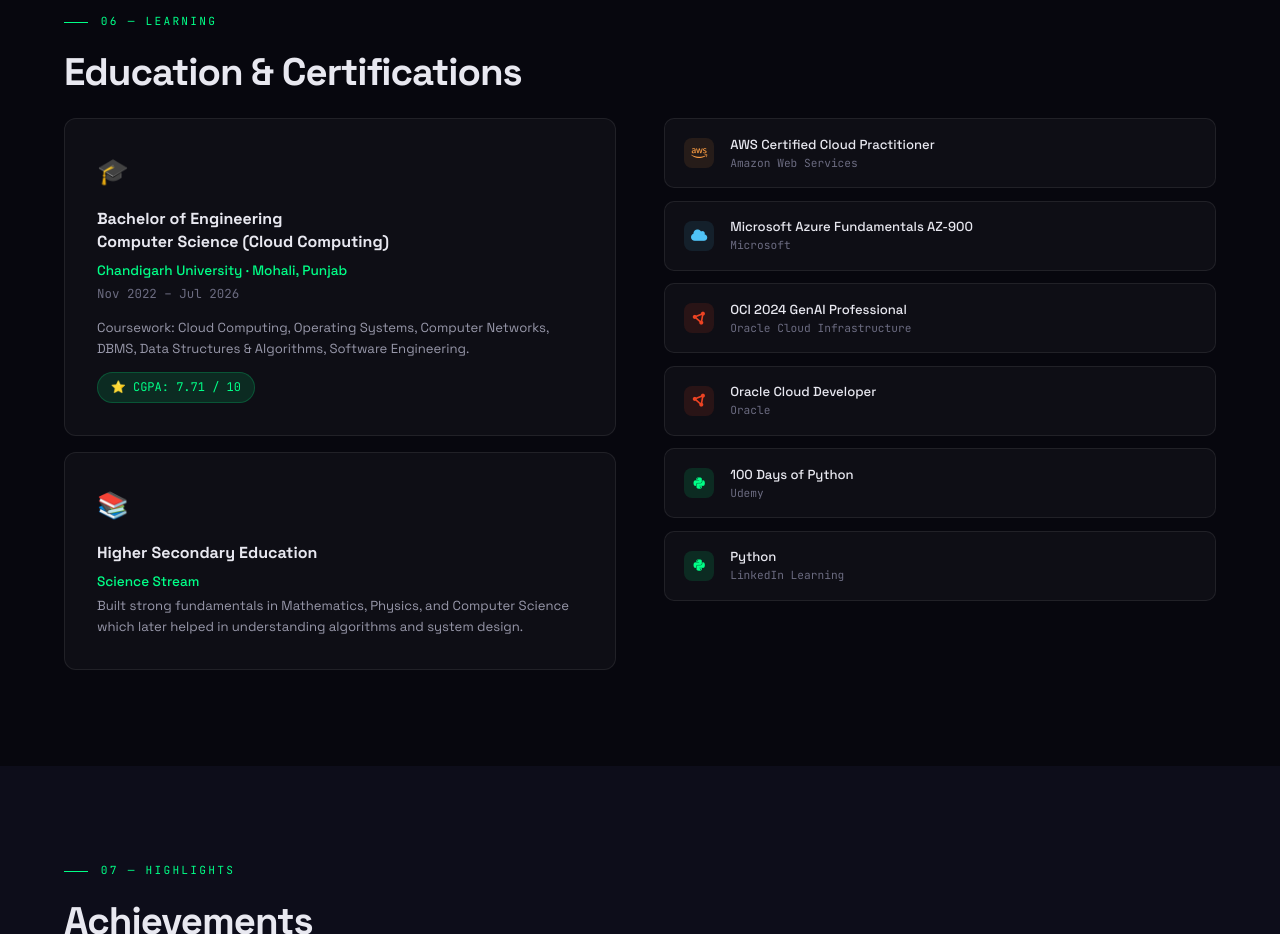
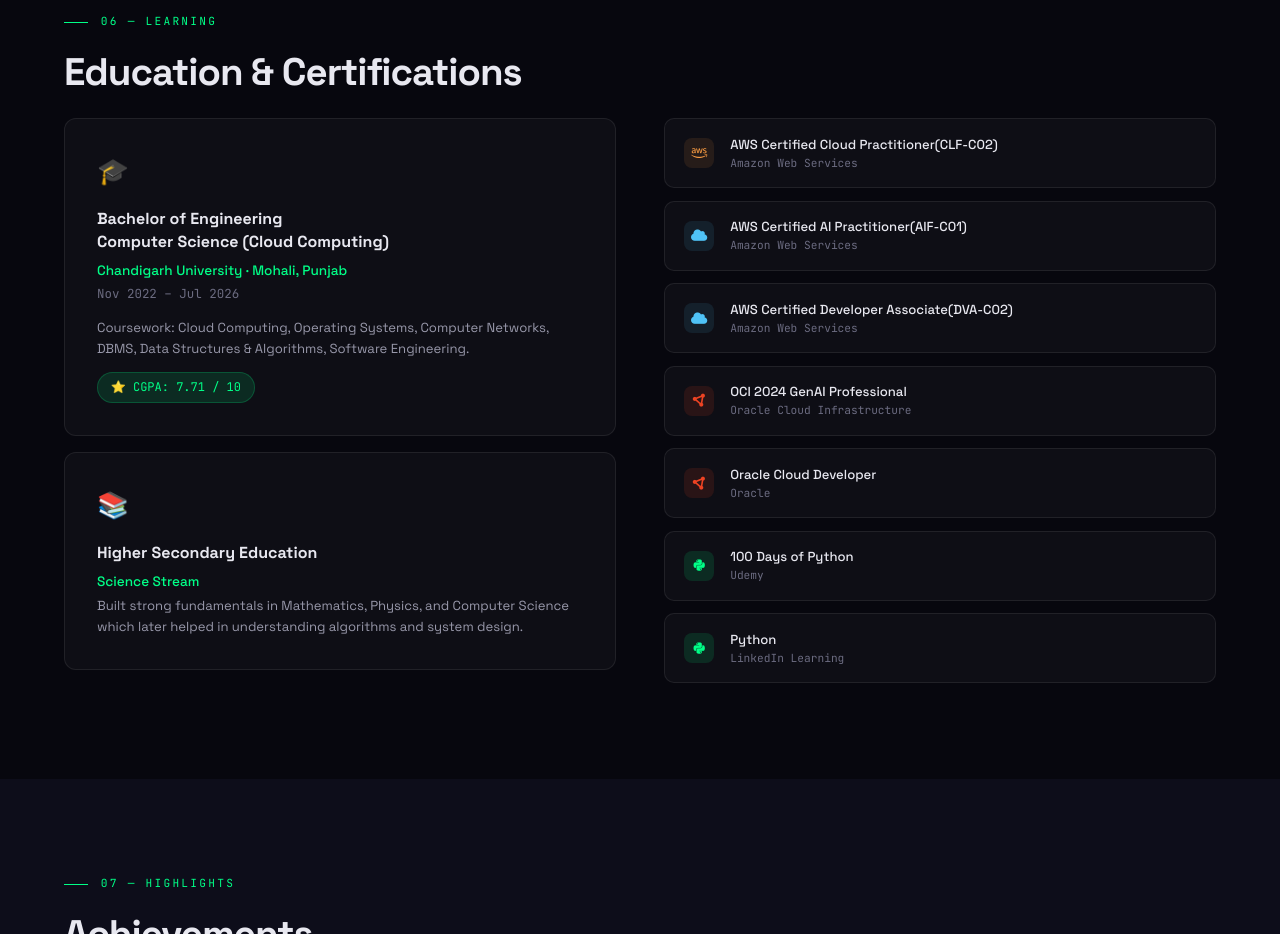
Before and after one commit to MUDIT122333/Mudit-Portfolio, a plain HTML site: page index.html in a window 1280 px wide. Shown: the part 5140-6074 px from the top of the page. Drawn offline with nearby package versions, Linux system fonts and the light colour scheme; a web font is replaced by a local one.

Commit message:
update certificates

```diff
--- a/index.html
+++ b/index.html
@@ -882,8 +882,9 @@
       </div>
     </div>
     <div class="certs-list">
-      <div class="cert"><div class="cert-dot cd-aws"><i class="fa-brands fa-aws"></i></div><div><div class="cert-name">AWS Certified Cloud Practitioner</div><div class="cert-by">Amazon Web Services</div></div></div>
-      <div class="cert"><div class="cert-dot cd-az"><i class="fa-solid fa-cloud"></i></div><div><div class="cert-name">Microsoft Azure Fundamentals AZ-900</div><div class="cert-by">Microsoft</div></div></div>
+      <div class="cert"><div class="cert-dot cd-aws"><i class="fa-brands fa-aws"></i></div><div><div class="cert-name">AWS Certified Cloud Practitioner(CLF-C02)</div><div class="cert-by">Amazon Web Services</div></div></div>
+      <div class="cert"><div class="cert-dot cd-az"><i class="fa-solid fa-cloud"></i></div><div><div class="cert-name">AWS Certified AI Practitioner(AIF-C01)</div><div class="cert-by">Amazon Web Services</div></div></div>
+      <div class="cert"><div class="cert-dot cd-az"><i class="fa-solid fa-cloud"></i></div><div><div class="cert-name">AWS Certified Developer Associate(DVA-C02) </div><div class="cert-by">Amazon Web Services</div></div></div>
       <div class="cert"><div class="cert-dot cd-oc"><i class="fa-solid fa-circle-nodes"></i></div><div><div class="cert-name">OCI 2024 GenAI Professional</div><div class="cert-by">Oracle Cloud Infrastructure</div></div></div>
       <div class="cert"><div class="cert-dot cd-oc"><i class="fa-solid fa-circle-nodes"></i></div><div><div class="cert-name">Oracle Cloud Developer</div><div class="cert-by">Oracle</div></div></div>
       <div class="cert"><div class="cert-dot cd-py"><i class="fa-brands fa-python"></i></div><div><div class="cert-name">100 Days of Python</div><div class="cert-by">Udemy</div></div></div>
```
